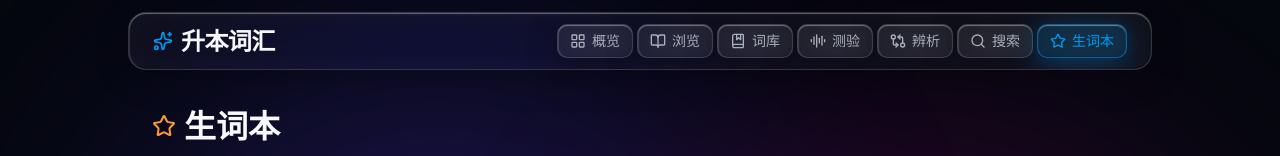
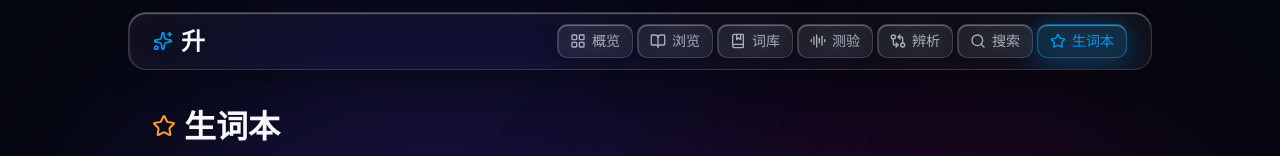
Before and after one commit to Yuriz132/-Henan-Province-College-to-Undergraduate-English-Vocabulary-Learning-Website, a React (Vite) app in the folder frontend/: page /starred in a window 1280 px wide. Shown: the top 156 px of the page. Built offline with nearby package versions, Linux system fonts and the light colour scheme.

Commit message:
品牌名改为单字升

```diff
--- a/frontend/src/components/Navbar.tsx
+++ b/frontend/src/components/Navbar.tsx
@@ -26,7 +26,7 @@ export function Navbar() {
         >
           <Sparkles className="h-5 w-5 text-primary" />
           <span className="font-bold tracking-tight" style={{ fontSize: 'var(--font-size-title)' }}>
-            升本词汇
+            升
           </span>
         </Link>
 
```
Also changed, not shown: 2 other files (tests, documents, lock files or other folders).
